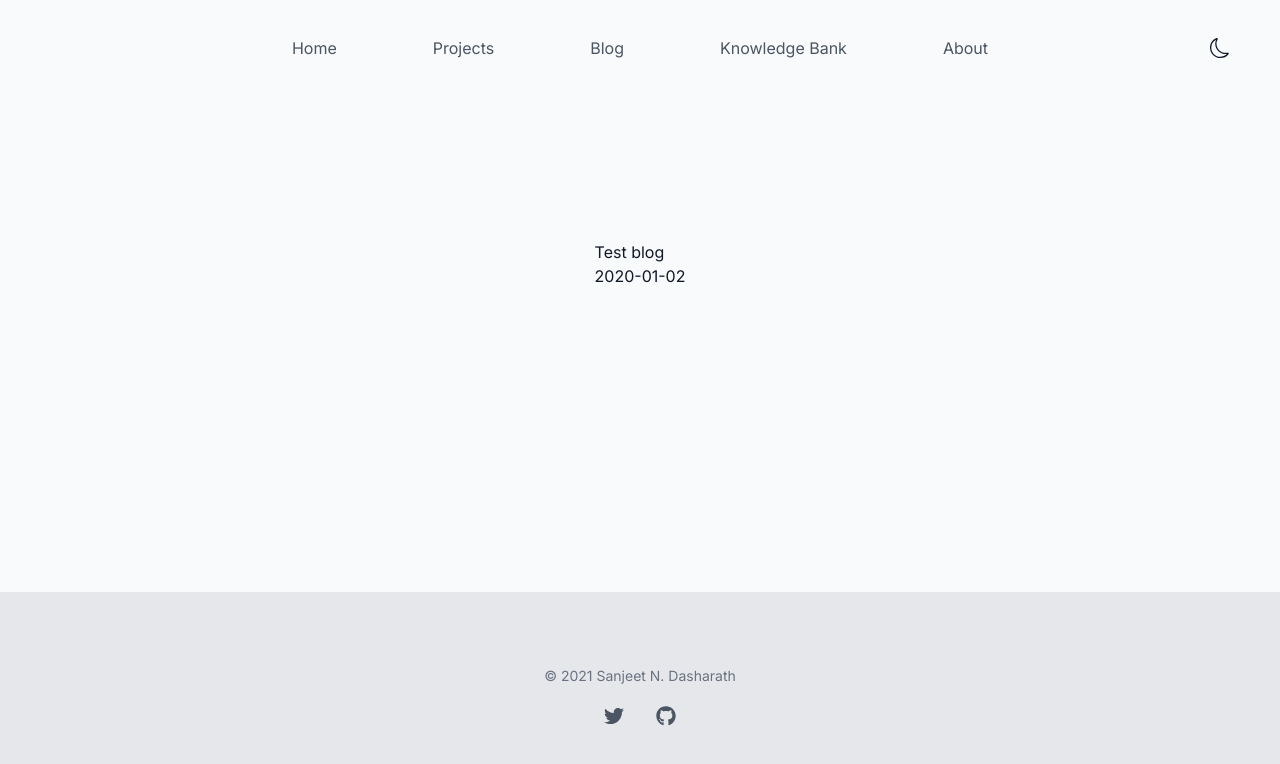
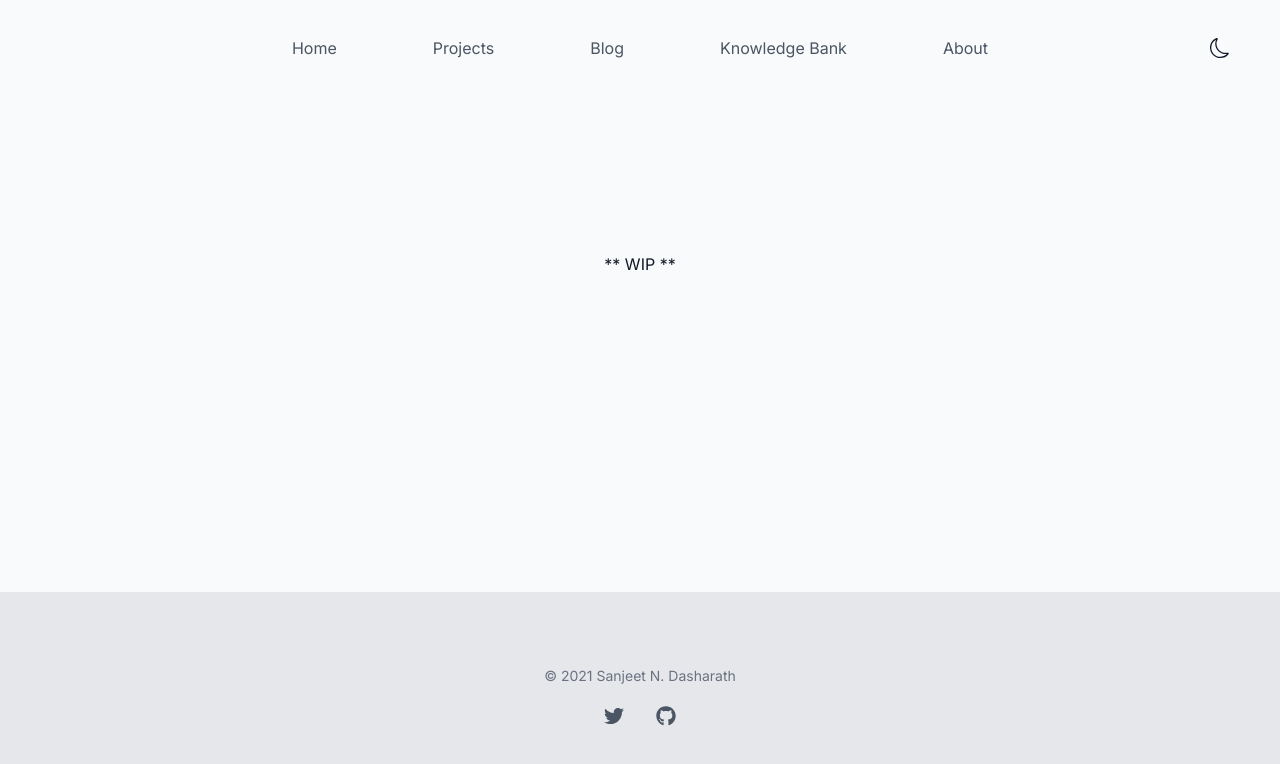
Before and after one commit to BlueBlazin/sanjeetdasharath.com, a Next.js app: page /projects in a window 1280 px wide. Shown: the top 764 px of the page. Built offline with nearby package versions, Linux system fonts and the light colour scheme.

Commit message:
add wip message on project page

```diff
--- a/pages/projects.jsx
+++ b/pages/projects.jsx
@@ -2,34 +2,15 @@ import Head from "next/head";
 import Link from "next/link";
 
 import Layout from "../components/layout";
-import { getSortedPostsData } from "../lib/posts";
 
-export default function ProjectsPage({ posts }) {
+export default function ProjectsPage() {
   return (
     <Layout>
       <Head>
         <title></title>
       </Head>
 
-      <div>
-        <ul>
-          {posts.map(({ id, date, title }) => (
-            <li key={id}>
-              {console.log(id)}
-              <Link href={`/projects/${id}`}>
-                <a>{title}</a>
-              </Link>
-              <div>{date}</div>
-            </li>
-          ))}
-        </ul>
-      </div>
+      <div>** WIP **</div>
     </Layout>
   );
 }
-
-export async function getStaticProps() {
-  const posts = getSortedPostsData();
-
-  return { props: { posts } };
-}
```
